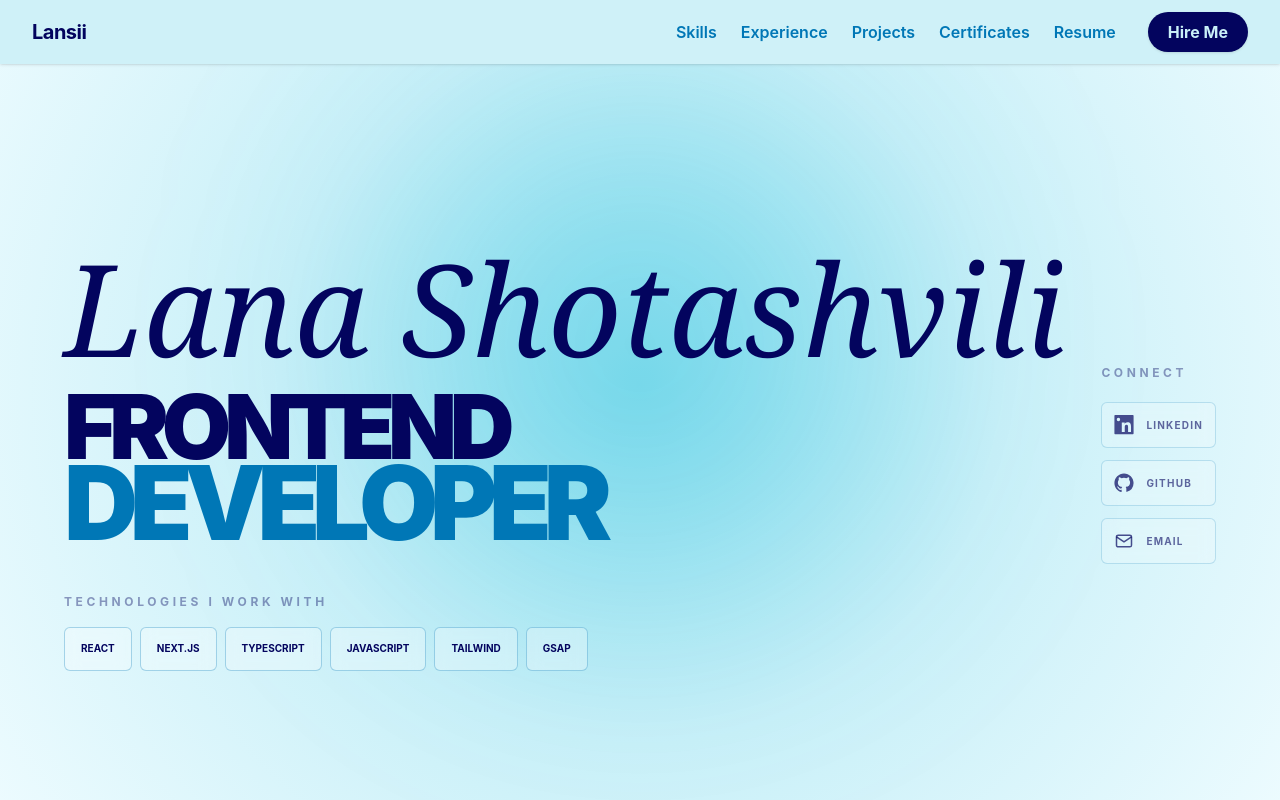
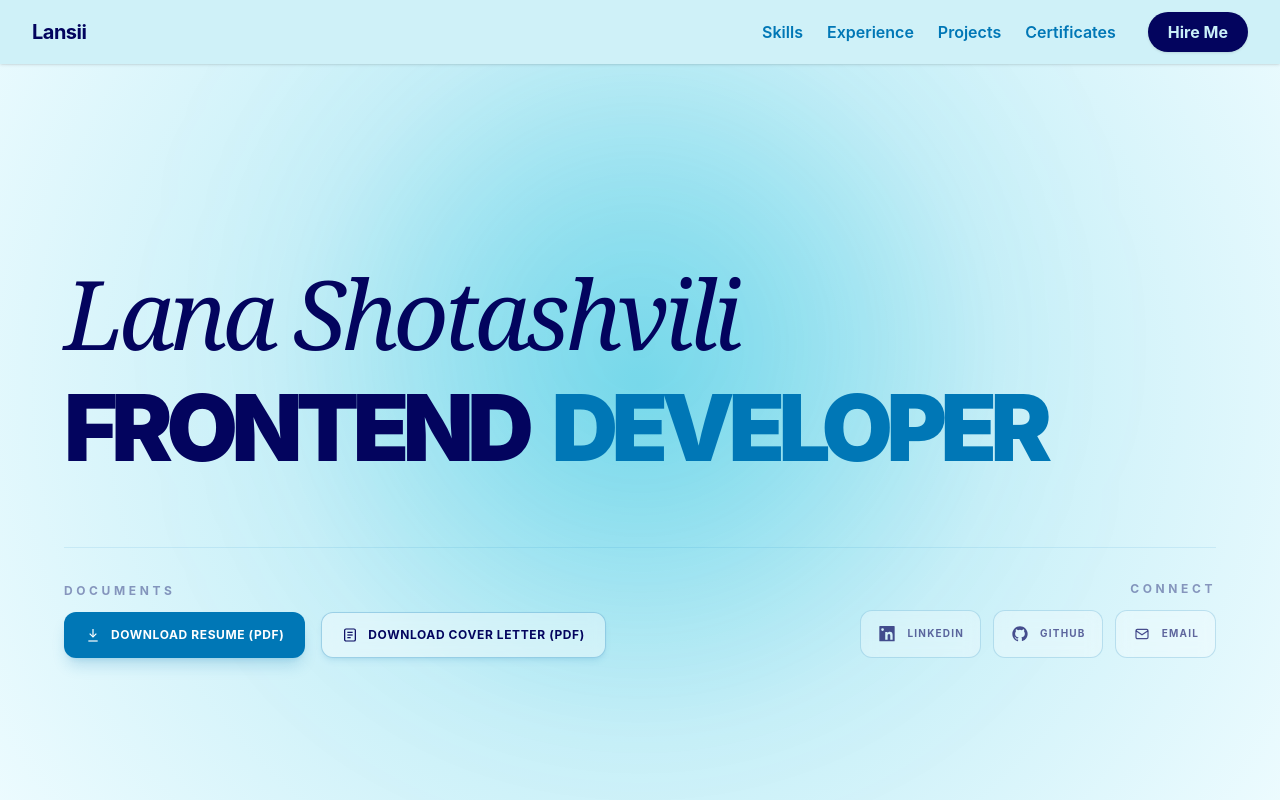
Before and after one commit to Lanssii/Portfolio, a React app: page / in a window 1280 px wide. Shown: the top 800 px of the page. Built offline with nearby package versions, Linux system fonts and the light colour scheme; the HTML template or start-up script is replaced by a standard one.

Commit message:
feat(hero): update hero section with document download links and social connections

```diff
--- a/src/components/Header.tsx
+++ b/src/components/Header.tsx
@@ -10,7 +10,6 @@ const navLinks: NavLinkItem[] = [
   { name: "Experience", path: "#experience" },
   { name: "Projects", path: "#projects" },
   { name: "Certificates", path: "#certificates" },
-  { name: "Resume", path: "#resume" },
 ];
 
 const Header = () => {
--- a/src/components/Hero.tsx
+++ b/src/components/Hero.tsx
@@ -2,15 +2,6 @@
 
 import { useEffect, useRef } from "react";
 import gsap from "gsap";
-
-const skills = [
-  "React",
-  "Next.js",
-  "TypeScript",
-  "JavaScript",
-  "Tailwind",
-  "GSAP",
-];
 
 const socialLinks = [
   {
@@ -35,7 +26,7 @@ const SocialIcon = ({ type }: { type: string }) => {
     return (
       <svg
         viewBox="0 0 24 24"
-        className="h-5 w-5 fill-current"
+        className="h-4 w-4 fill-current"
         aria-hidden="true"
       >
         <path d="M12 .5C5.65.5.5 5.65.5 12c0 5.08 3.29 9.39 7.86 10.91.58.11.79-.25.79-.56v-2.17c-3.2.7-3.88-1.54-3.88-1.54-.53-1.33-1.28-1.68-1.28-1.68-1.04-.71.08-.7.08-.7 1.15.08 1.76 1.18 1.76 1.18 1.02 1.75 2.68 1.25 3.33.96.1-.74.4-1.25.73-1.54-2.55-.29-5.23-1.28-5.23-5.69 0-1.26.45-2.29 1.18-3.1-.12-.29-.51-1.47.11-3.06 0 0 .96-.31 3.15 1.18a10.9 10.9 0 0 1 5.74 0c2.19-1.49 3.15-1.18 3.15-1.18.62 1.59.23 2.77.11 3.06.74.81 1.18 1.84 1.18 3.1 0 4.42-2.69 5.4-5.25 5.68.41.35.78 1.04.78 2.1v3.12c0 .31.21.68.8.56A11.5 11.5 0 0 0 23.5 12C23.5 5.65 18.35.5 12 .5Z" />
@@ -47,7 +38,7 @@ const SocialIcon = ({ type }: { type: string }) => {
     return (
       <svg
         viewBox="0 0 24 24"
-        className="h-5 w-5 fill-current"
+        className="h-4 w-4 fill-current"
         aria-hidden="true"
       >
         <path d="M20.45 20.45h-3.56v-5.57c0-1.33-.03-3.04-1.85-3.04-1.85 0-2.13 1.45-2.13 2.94v5.67H9.35V8.99h3.41v1.56h.05c.47-.9 1.63-1.85 3.36-1.85 3.59 0 4.25 2.36 4.25 5.43v6.32ZM5.34 7.43a2.06 2.06 0 1 1 0-4.12 2.06 2.06 0 0 1 0 4.12ZM3.56 20.45h3.57V8.99H3.56v11.46ZM22.23 0H1.77C.79 0 .5.22.5 1.2v20.6c0 .98.29 1.2 1.27 1.2h20.46c.98 0 1.27-.22 1.27-1.2V1.2C23.5.22 23.21 0 22.23 0Z" />
@@ -58,7 +49,7 @@ const SocialIcon = ({ type }: { type: string }) => {
   return (
     <svg
       viewBox="0 0 24 24"
-      className="h-5 w-5"
+      className="h-4 w-4"
       fill="none"
       stroke="currentColor"
       strokeWidth="1.8"
@@ -66,6 +57,41 @@ const SocialIcon = ({ type }: { type: string }) => {
     >
       <rect x="3" y="5" width="18" height="14" rx="2" />
       <path d="m3 7 9 6 9-6" />
+    </svg>
+  );
+};
+
+const DocumentIcon = ({ type }: { type: "download" | "letter" }) => {
+  if (type === "download") {
+    return (
+      <svg
+        viewBox="0 0 24 24"
+        className="h-4 w-4"
+        fill="none"
+        stroke="currentColor"
+        strokeWidth="1.8"
+        aria-hidden="true"
+      >
+        <path d="M12 3v12" />
+        <path d="m7 10 5 5 5-5" />
+        <path d="M5 21h14" />
+      </svg>
+    );
+  }
+
+  return (
+    <svg
+      viewBox="0 0 24 24"
+      className="h-4 w-4"
+      fill="none"
+      stroke="currentColor"
+      strokeWidth="1.8"
+      aria-hidden="true"
+    >
+      <rect x="4" y="3" width="16" height="18" rx="2" />
+      <path d="M8 8h8" />
+      <path d="M8 12h8" />
+      <path d="M8 16h5" />
     </svg>
   );
 };
@@ -83,42 +109,27 @@ const Hero = () => {
 
       tl.fromTo(
         ".hero-greeting",
-        {
-          y: 50,
-          opacity: 0,
-        },
+        { y: 50, opacity: 0 },
+        { y: 0, opacity: 1, duration: 1 }
+      )
+        .fromTo(
+          ".hero-actions-row",
+          { y: 30, opacity: 0 },
+          { y: 0, opacity: 1, duration: 0.8 },
+          "-=0.5"
+        )
+        .fromTo(
+          ".hero-action-item",
+          { y: 20, opacity: 0, scale: 0.95 },
           {
             y: 0,
             opacity: 1,
-          duration: 1,
-        }
-      )
-
-        .fromTo(
-          ".hero-skills",
-          {
-            y: 30,
-            opacity: 0,
+            scale: 1,
+            duration: 0.6,
+            stagger: 0.1,
+            ease: "back.out(1.2)",
           },
-          {
-            y: 0,
-            opacity: 1,
-            duration: 0.8,
-          },
-          "-=0.5"
-        )
-        .fromTo(
-          ".hero-socials",
-          {
-            x: 30,
-            opacity: 0,
-          },
-          {
-            x: 0,
-            opacity: 1,
-            duration: 0.8,
-          },
-          "-=0.5"
+          "-=0.6"
         );
 
       // Typing animation
@@ -161,76 +172,88 @@ const Hero = () => {
       ref={heroRef}
       className="relative min-h-screen overflow-hidden bg-[#caf0f8] px-5 text-[#03045e] sm:px-8"
     >
-      <div className="max-w-[1400px] mx-auto px-4 sm:px-6 lg:px-8">
+      <div className="mx-auto max-w-[1400px] px-4 sm:px-6 lg:px-8">
         {/* Background gradient */}
-        <div
-          className="pointer-events-none absolute inset-0 bg-[radial-gradient(circle_at_50%_40%,#90e0ef_0%,#caf0f8_45%,#effcff_100%)]
-        "
-        />
+        <div className="pointer-events-none absolute inset-0 bg-[radial-gradient(circle_at_50%_40%,#90e0ef_0%,#caf0f8_45%,#effcff_100%)]" />
 
         {/* Soft glow */}
         <div className="pointer-events-none absolute left-1/2 top-[35%] h-[500px] w-[500px] -translate-x-1/2 -translate-y-1/2 rounded-full bg-[#00b4d8]/20 blur-[130px]" />
 
-        <div className="relative z-10 mx-auto flex min-h-screen max-w-[1500px] flex-col">
+        <div className="relative z-10 mx-auto flex min-h-screen max-w-[1500px] flex-col justify-center py-12">
           {/* Main content */}
           <div className="flex flex-1 flex-col justify-center">
-            {/* Greeting */}
+            {/* Elegant Serif Name Header */}
             <div className="hero-greeting">
-              <h1 className="font-serif text-[clamp(4rem,10vw,9rem)] italic leading-[0.8] tracking-[-0.07em]text-[#03045e]">
+              <h1 className="font-serif text-[clamp(3.5rem,7.5vw,7rem)] italic leading-[0.9] tracking-[-0.05em] text-[#03045e]">
                 Lana Shotashvili
               </h1>
             </div>
 
-            {/* Name */}
-            <div className="hero-name mt-8">
-              <h2 className="hero-frontend min-h-[0.8em] text-[clamp(3rem,7vw,6rem)] font-black uppercase leading-[0.8] tracking-[-0.08em]" />
-
-              <h2 className="hero-developer min-h-[0.8em] text-[clamp(3.5rem,8vw,8rem)] font-black uppercase leading-[0.8] tracking-[-0.08em] text-[#0077b6]" />
-            </div>
-
-            {/* Skills */}
-            <div className="hero-skills mt-12">
-              <p className="mb-4 text-[8px] md:text-[12px]  font-bold uppercase tracking-[0.3em] text-[#03045e]/40">
-                Technologies I work with
-              </p>
-
-              <div className="flex flex-wrap gap-2">
-                {skills.map((skill) => (
-                  <div
-                    key={skill}
-                    className="flex h-11 items-center rounded-md border border-[#0077b6]/30 bg-white/30 px-4 text-[10px] font-bold uppercase
-                    tracking-[0.08em]text-[#03045e] backdrop-blur-sm transition-all duration-300 hover:-translate-y-1 hover:border-[#0077b6] hover:bg-white/60 hover:text-[#0077b6]"
-                  >
-                    {skill}
-                  </div>
-                ))}
+            {/* Main Role Title Header */}
+            <div className="hero-name mt-6 md:mt-8">
+              <div className="flex flex-col md:flex-row md:items-baseline md:gap-x-6">
+                <h2 className="hero-frontend min-h-[0.85em] text-[clamp(3.2rem,7.2vw,6.5rem)] font-black uppercase leading-[0.85] tracking-[-0.07em]" />
+                <h2 className="hero-developer min-h-[0.85em] text-[clamp(3.2rem,7.2vw,6.5rem)] font-black uppercase leading-[0.85] tracking-[-0.07em] text-[#0077b6]" />
               </div>
             </div>
 
-            {/* Social links */}
-            <div className="hero-socials absolute right-0 top-1/2 hidden -translate-y-1/2 lg:flex flex-col gap-3">
-              <span className="mb-2 text-[8px] md:text-[12px] font-bold uppercase tracking-[0.3em] text-[#03045e]/40">
+            {/* Bottom Action Row: PDFs Left, Social Connect Right */}
+            <div className="hero-actions-row mt-20 flex flex-col justify-between gap-8 border-t border-[#0077b6]/10 pt-8 xl:flex-row xl:items-end">
+              {/* Left Group: PDF Downloads */}
+              <div className="flex flex-col gap-3">
+                <span className="text-[8px] font-bold uppercase tracking-[0.3em] text-[#03045e]/40 md:text-[12px]">
+                  Documents
+                </span>
+
+                <div className="flex flex-wrap items-center gap-3 sm:gap-4">
+                  {/* CV Download */}
+                  <a
+                    href="/LANA_SHOTASHVILI_CV.pdf"
+                    download="Lana_Shotashvili_Resume.pdf"
+                    className="hero-action-item group inline-flex items-center gap-2.5 rounded-xl border border-[#0077b6]/30 bg-[#0077b6] px-5 py-3.5 text-xs font-bold uppercase tracking-wider text-white shadow-lg shadow-[#0077b6]/20 backdrop-blur-sm transition-all duration-300 hover:-translate-y-1 hover:bg-[#03045e] hover:shadow-xl"
+                  >
+                    <DocumentIcon type="download" />
+                    <span>Download Resume (PDF)</span>
+                  </a>
+
+                  {/* Cover Letter Download */}
+                  <a
+                    href="/Lana_Shotashvili_Cover_Letter.pdf"
+                    download="Lana_Shotashvili_Cover_Letter.pdf"
+                    className="hero-action-item group inline-flex items-center gap-2.5 rounded-xl border border-[#0077b6]/30 bg-white/40 px-5 py-3.5 text-xs font-bold uppercase tracking-wider text-[#03045e] shadow-md shadow-[#0077b6]/10 backdrop-blur-sm transition-all duration-300 hover:-translate-y-1 hover:border-[#0077b6] hover:bg-white/80 hover:text-[#0077b6] hover:shadow-lg"
+                  >
+                    <DocumentIcon type="letter" />
+                    <span>Download Cover Letter (PDF)</span>
+                  </a>
+                </div>
+              </div>
+
+              {/* Right Group: Social Connections */}
+              <div className="flex flex-col gap-3 xl:items-end">
+                <span className="text-[8px] font-bold uppercase tracking-[0.3em] text-[#03045e]/40 md:text-[12px]">
                   Connect
                 </span>
 
+                <div className="flex flex-wrap items-center gap-2 sm:gap-3">
                   {socialLinks.map(({ name, href, icon }) => (
                     <a
                       key={name}
                       href={href}
                       target={name === "Email" ? undefined : "_blank"}
                       rel={name === "Email" ? undefined : "noopener noreferrer"}
-                  className="group flex items-center gap-3 rounded-md border border-[#0077b6]/20 bg-white/20 px-3 py-3 backdrop-blur-sm transition-all
-                  duration-300 hover:-translate-x-2 hover:border-[#0077b6]/50 hover:bg-white/50"
+                      className="hero-action-item group flex h-12 items-center gap-2.5 rounded-xl border border-[#0077b6]/20 bg-white/30 px-4 backdrop-blur-sm transition-all duration-300 hover:-translate-y-1 hover:border-[#0077b6]/60 hover:bg-white/70"
                     >
                       <div className="flex h-5 w-5 items-center justify-center text-[#03045e]/70 transition-colors duration-300 group-hover:text-[#0077b6]">
                         <SocialIcon type={icon} />
                       </div>
 
-                  <span className="text-[8px] md:text-[10px] font-bold uppercase tracking-[0.12em] text-[#03045e]/60 transition-colors duration-300 group-hover:text[#0077b6]">
+                      <span className="text-[8px] font-bold uppercase tracking-[0.12em] text-[#03045e]/60 transition-colors duration-300 group-hover:text-[#0077b6] md:text-[10px]">
                         {name}
                       </span>
                     </a>
                   ))}
+                </div>
+              </div>
             </div>
           </div>
         </div>
```
Also changed, not shown: 2 other files (tests, documents, lock files or other folders). Lines whose indentation alone changed are shown as unchanged.
